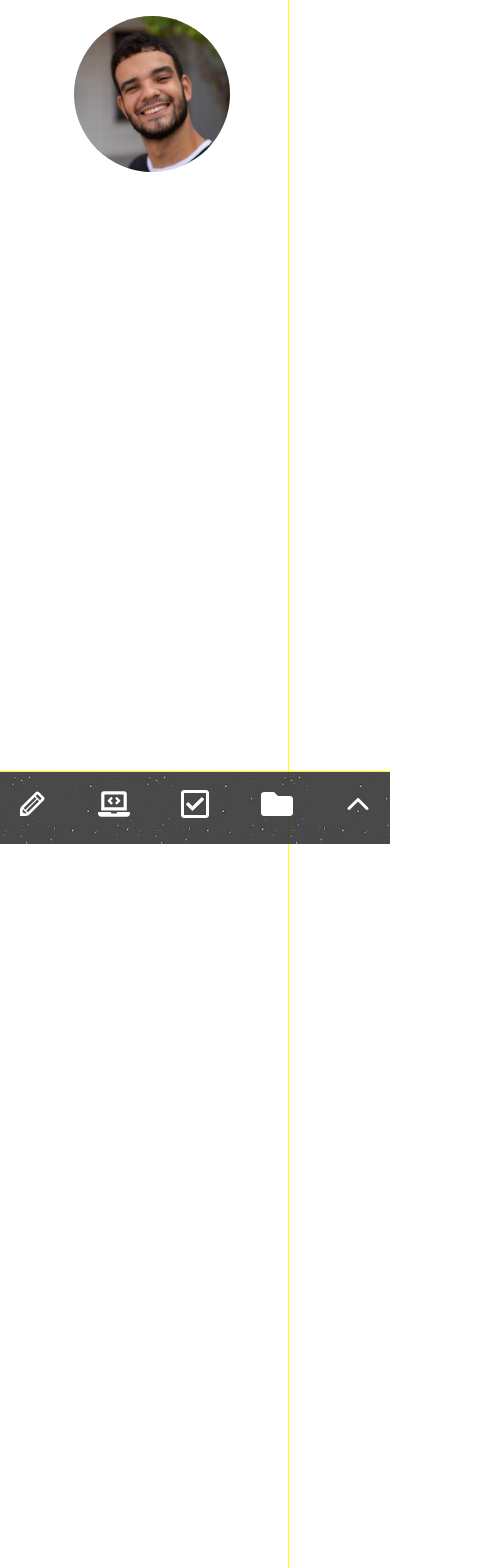
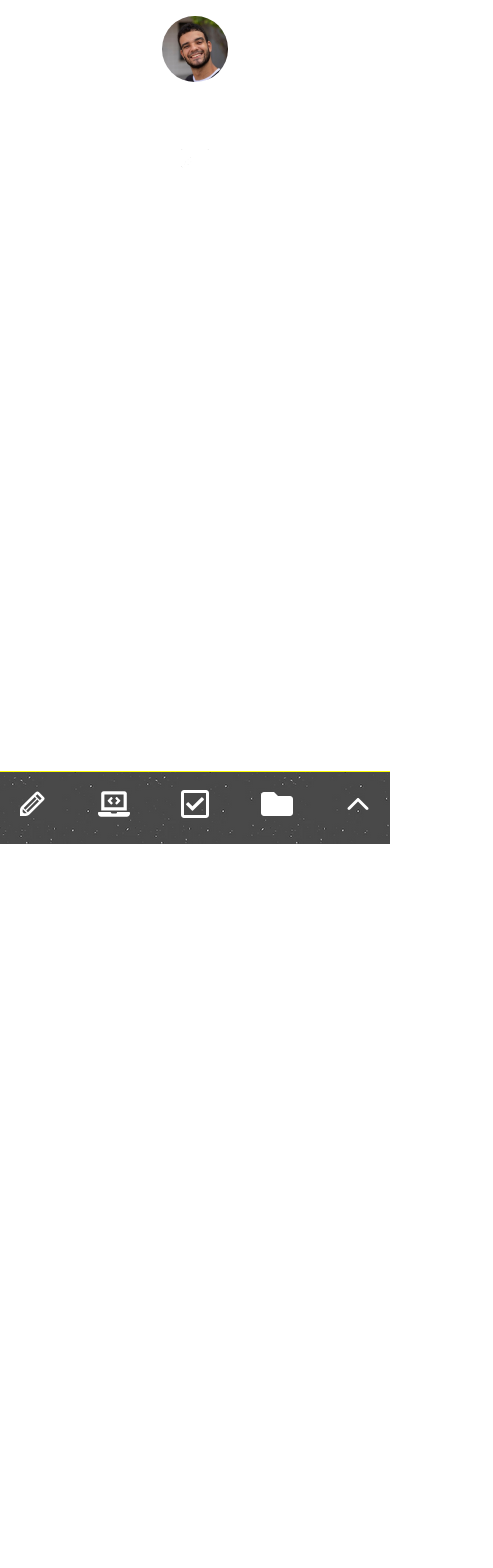
Before and after one commit to bira37/bira37.github.io, a React app: page / in a window 390 px wide. Shown: the top 1568 px of the page, 493 px wide, since content can reach past the window. Built offline with nearby package versions, Linux system fonts and the light colour scheme.

Commit message:
add media queries

```diff
--- a/src/Components/HomePage/styles.scss
+++ b/src/Components/HomePage/styles.scss
@@ -2,13 +2,23 @@
 
 .pageDivision {
   display: flex;
-  flex-direction: row;
   list-style-type: none;
-  flex-wrap: nowrap;
-  align-items: stretch;
-  align-content: stretch;
+  flex-direction: column;
   padding: 0;
+  padding: 0 2rem;
   margin: 0;
-  padding-left: $pageHorizontalPadding;
-  padding-right: $pageHorizontalPadding;
+  margin-bottom: 5rem;
 }
+
+@include medium-screen {
+  .pageDivision {
+    flex-direction: row;
+    flex-wrap: nowrap;
+    align-items: stretch;
+    align-content: stretch;
+    padding: 0;
+    margin: 0;
+    padding-left: $pageHorizontalPadding;
+    padding-right: $pageHorizontalPadding;
+  }
+}
--- a/src/Components/Navigation/index.tsx
+++ b/src/Components/Navigation/index.tsx
@@ -5,12 +5,12 @@ import { TiPencil } from "react-icons/ti";
 import s from "./styles.scss";
 
 const Navigation = (): JSX.Element | null => {
-  const [displayElement, setDisplayElement] = useState(window.innerWidth < 1128);
+  const [displayElement, setDisplayElement] = useState(window.innerWidth < 768);
 
   useEffect(() => {
     const handleResize = (): void => {
       console.log(window.innerWidth);
-      setDisplayElement(window.innerWidth < 1128);
+      setDisplayElement(window.innerWidth < 768);
     };
 
     window.addEventListener("resize", handleResize);
--- a/src/Components/PageContent/styles.scss
+++ b/src/Components/PageContent/styles.scss
@@ -1,10 +1,15 @@
 @import "../../globalStyles/config.scss";
 
 .contentStyle {
-  margin-left: $personalInfoWidth;
   min-height: 100vh;
-  padding-left: 2rem;
   padding-top: $topPadding;
   color: $textColor;
-  border-left: $borderStyle;
 }
+
+@include medium-screen {
+  .contentStyle {
+    margin-left: $personalInfoWidth;
+    padding-left: 2rem;
+    border-left: $borderStyle;
+  }
+}
--- a/src/Components/PersonalInfo/styles.scss
+++ b/src/Components/PersonalInfo/styles.scss
@@ -1,8 +1,8 @@
 @import "../../globalStyles/config.scss";
 
 .imageStyle {
-  max-width: 75%;
-  max-height: 75%;
+  max-width: 25%;
+  max-height: 25%;
   border-radius: 50%;
 }
 
@@ -13,11 +13,12 @@
 
 .contentStyle {
   color: $textColor;
-  position: fixed;
-  width: $personalInfoWidth;
   list-style-type: none;
-  padding: 0;
-  padding-right: 2rem;
+  padding: 0 2rem;
+  display: flex;
+  flex-direction: column;
+  justify-content: center;
+  align-items: center;
 
   li {
     display: flex;
@@ -31,3 +32,32 @@
     margin-top: 0;
   }
 }
+
+@include medium-screen {
+  .imageStyle {
+    max-width: 75%;
+    max-height: 75%;
+    border-radius: 50%;
+  }
+
+  .contentStyle {
+    color: $textColor;
+    position: fixed;
+    width: $personalInfoWidth;
+    list-style-type: none;
+    padding: 0;
+    padding-right: 2rem;
+
+    li {
+      display: flex;
+      flex-direction: column;
+      align-items: center;
+      margin-top: 1.25rem;
+    }
+
+    li:first-child {
+      padding-top: $topPadding;
+      margin-top: 0;
+    }
+  }
+}
--- a/src/Components/SkillList/styles.scss
+++ b/src/Components/SkillList/styles.scss
@@ -2,7 +2,21 @@
 
 .itemStyle {
   margin: 0.5rem;
-  flex: 0 1 30%;
+  flex: 0 1 100%;
+}
+
+@include medium-screen {
+  .itemStyle {
+    margin: 0.5rem;
+    flex: 0 1 40%;
+  }
+}
+
+@include big-screen {
+  .itemStyle {
+    margin: 0.5rem;
+    flex: 0 1 30%;
+  }
 }
 
 .underline {
--- a/src/Components/StackList/styles.scss
+++ b/src/Components/StackList/styles.scss
@@ -2,7 +2,21 @@
 
 .itemStyle {
   margin: 0.5rem;
-  flex: 0 1 20%;
+  flex: 0 1 40%;
+}
+
+@include medium-screen {
+  .itemStyle {
+    margin: 0.5rem;
+    flex: 0 1 30%;
+  }
+}
+
+@include big-screen {
+  .itemStyle {
+    margin: 0.5rem;
+    flex: 0 1 20%;
+  }
 }
 
 .localIconAlign {
--- a/src/globalStyles/config.scss
+++ b/src/globalStyles/config.scss
@@ -5,6 +5,18 @@ $textColor: #fff;
 $hoverColor: #ff0;
 $pageHorizontalPadding: 3rem;
 $pageContentTitleFontSize: 1.2rem;
+
+@mixin medium-screen {
+  @media (min-width: 768px) {
+    @content;
+  }
+}
+
+@mixin big-screen {
+  @media (min-width: 1176px) {
+    @content;
+  }
+}
 
 .reactIconAlign {
   vertical-align: middle;
```
